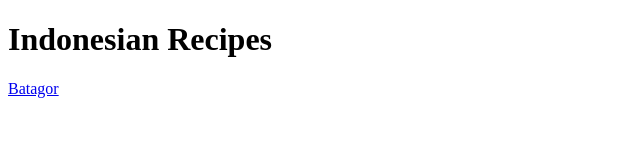
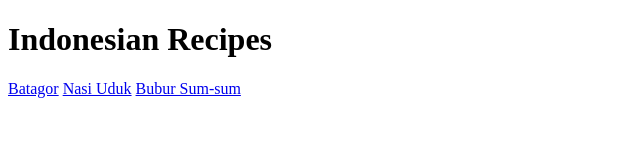
Before and after one commit to hamzah-ndev/odin-recipes, a plain HTML site: page index.html in a window 1280 px wide. Shown: the whole page, without its empty margins (0-640 px from the left). Drawn offline with Linux system fonts and the light colour scheme.

Commit message:
Add link to nasi-uduk and bubur-sum-sum page

```diff
--- a/index.html
+++ b/index.html
@@ -9,5 +9,7 @@
 <body>
     <h1>Indonesian Recipes</h1>
     <a href="./recipes/batagor.html">Batagor</a>
+    <a href="./recipes/nasi-uduk.html">Nasi Uduk</a>
+    <a href="./recipes/bubur-sum-sum.html">Bubur Sum-sum</a>
 </body>
 </html>
```
